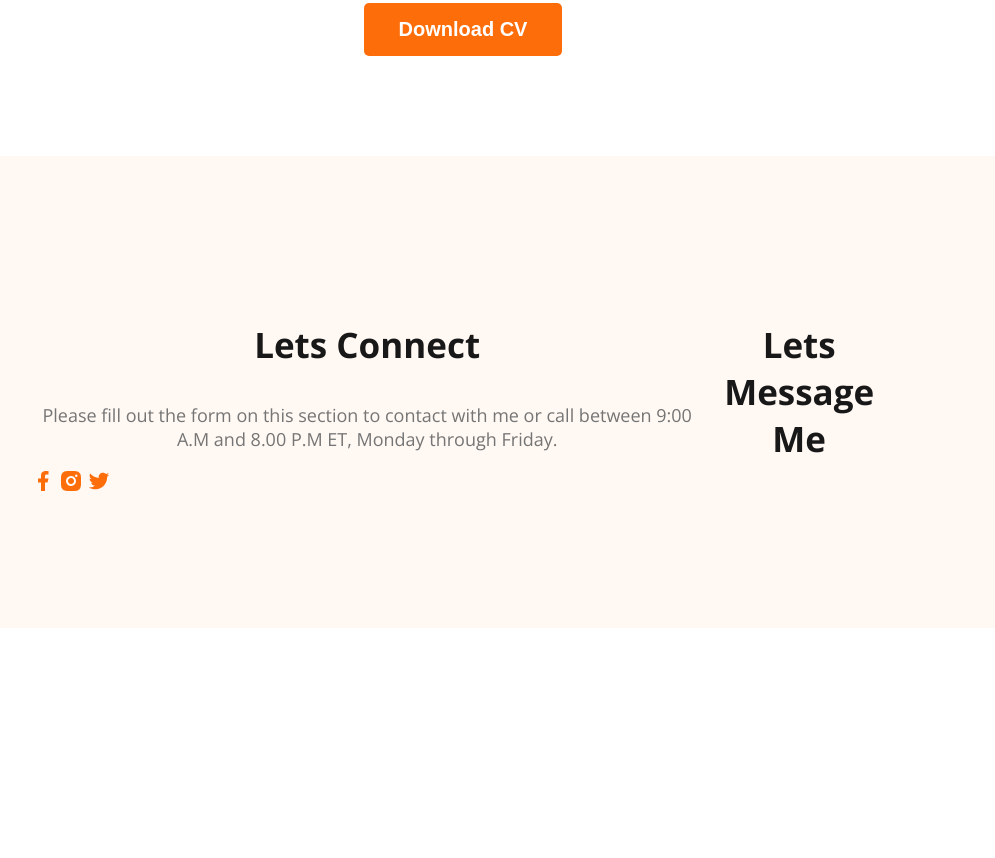
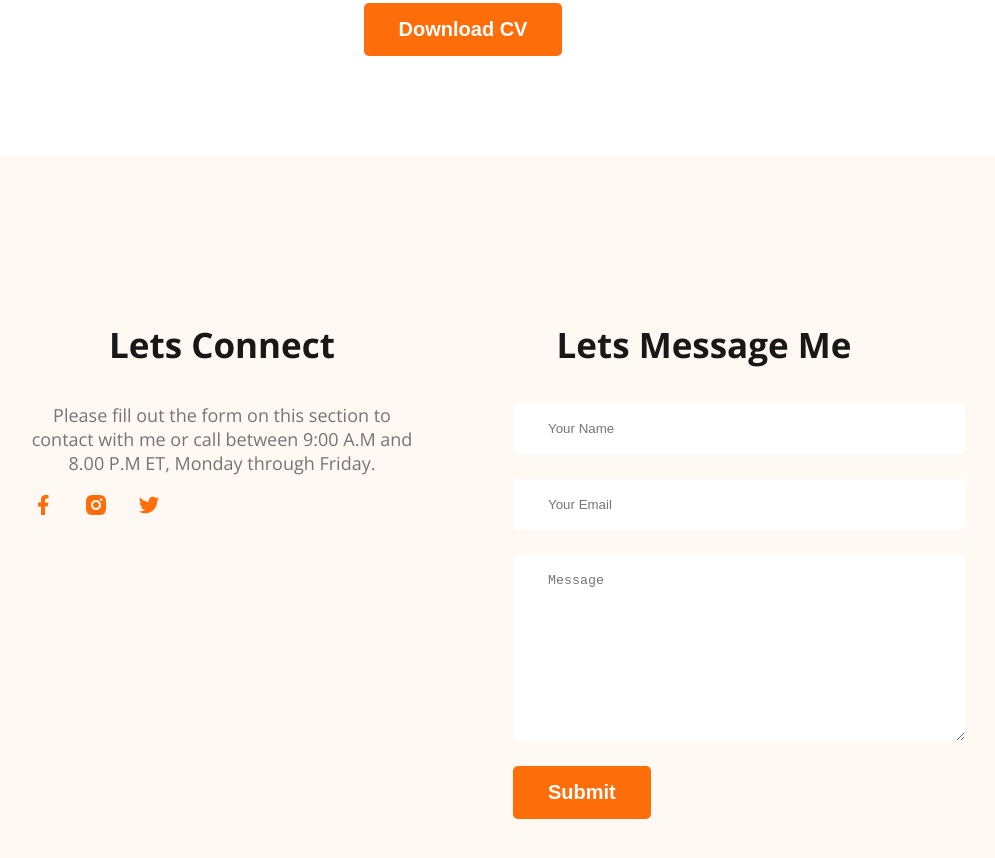
Before and after one commit to anonnajfatema/webdeveloper_portfolio, a plain HTML site: page index.html in a window 1280 px wide. Shown: the part 3101-3959 px from the top of the page, without its empty margins (177-1172 px from the left). Before the commit the page ends 3737 px from the top, so only its background shows below. Drawn offline with nearby package versions, Linux system fonts and the light colour scheme.

Commit message:
finished the footer section with contact form

```diff
--- a/index.html
+++ b/index.html
@@ -159,6 +159,13 @@
         </div>
         <div class="footer-column">
             <h3 class="section-title">Lets Message Me</h3>
+            <form class="contact" action="">
+                <input type="text" placeholder="Your Name">
+                <input type="email" placeholder="Your Email">
+                <textarea name="" placeholder="Message"  id=""  cols="30" rows="10"></textarea>
+            <input class="btn-primary"type="submit" value="Submit">
+
+            </form>
         </div>
     </footer>
 </body>
--- a/styles/portfolio.css
+++ b/styles/portfolio.css
@@ -167,7 +167,25 @@ font-weight: 700;
 /* footer style */
 footer{
     display: flex;
+    gap: 100px;
     background: #FFF8F3;
     margin-top: 100px;
     padding: 130px 200px;
 }
+.footer-column{
+    width: 50%;
+}
+.social-links a {
+margin-right: 25px;
+}
+.contact input[type="text"], .contact input[type="email"],
+ textarea{
+    display: block;
+    margin-bottom: 25px;
+    padding: 18px 35px;
+    color: #757575;
+    border-radius: 5px;
+    background: #FFF;
+    border: 0;
+    width: 100%;
+}
```
